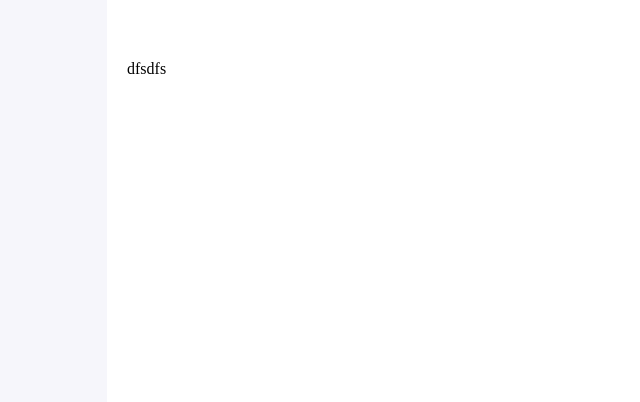
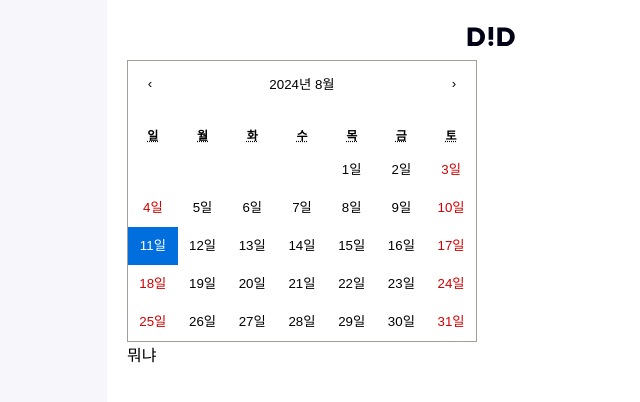
Before and after one commit to limEnough/challengeBoard, a Next.js app: page / in a window 1280 px wide. Shown: the top 402 px of the page, without its empty margins (149-789 px from the left). Built offline with nearby package versions, Linux system fonts and the light colour scheme.

Commit message:
feat: add calendar lib

```diff
--- /dev/null
+++ b/app/board.tsx
@@ -0,0 +1,11 @@
+import styles from "./page.module.scss";
+
+const Board: React.FC = () => {
+  return (
+    <div className={styles.board}>
+      뭐냐
+    </div>
+  );
+}
+
+export default Board;
--- /dev/null
+++ b/app/date.types.ts
@@ -0,0 +1,2 @@
+export type DatePiece = Date | null;
+export type SelectedDate = DatePiece | [DatePiece, DatePiece];
--- a/app/page.tsx
+++ b/app/page.tsx
@@ -1,10 +1,34 @@
-import Image from "next/image";
+"use client";
+
+import { useState } from "react";
 import styles from "./page.module.scss";
+import Header from "./header";
+import Board from "./board";
+import Calendar from "react-calendar";
+import type { SelectedDate } from "./date.types";
+
 
 export default function Home() {
+  const [selectedDate, setSelectedDate] = useState<SelectedDate>(new Date());
+
   return (
     <main className={styles.main}>
-      <div>dfsdfs</div>
+      <Header />
+
+      <div className={styles.calendar}>
+        <Calendar
+          onChange={setSelectedDate}
+          value={selectedDate}
+          locale="ko"
+          calendarType="gregory"
+          view="month"
+          prev2Label={null}
+          next2Label={null}
+          showNeighboringMonth={false}
+        />
+      </div>
+
+      <Board />
     </main>
   );
 }
```
